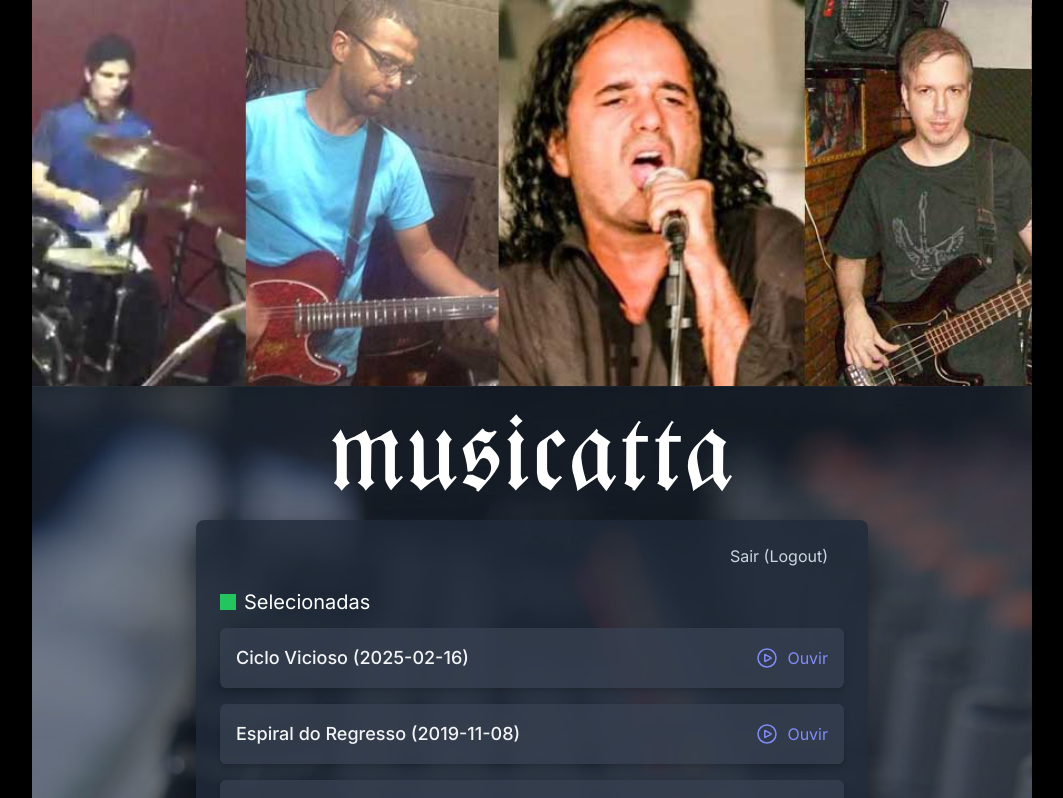
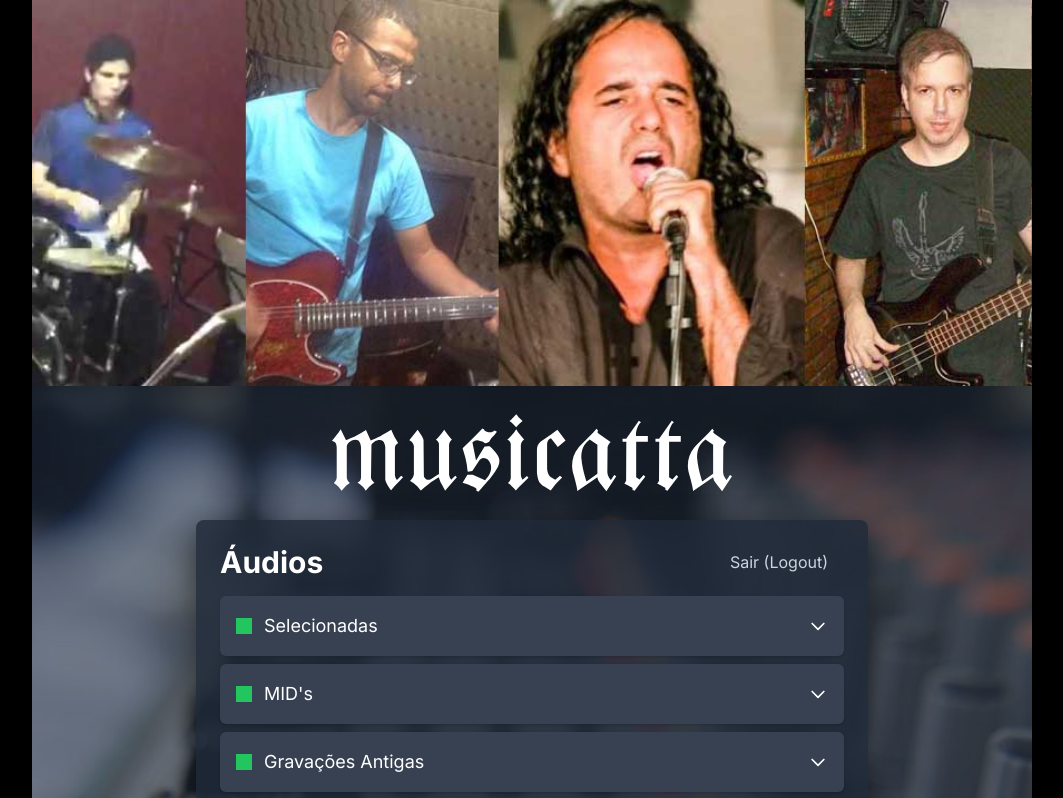
Before and after one commit to claudiobitar/musicatta_app, a Next.js app: page / in a window 1280 px wide. Shown: the top 798 px of the page, without its empty margins (108-1171 px from the left). Built offline with nearby package versions, Linux system fonts and the light colour scheme; sample sign-in values are in the browser's storage.

Commit message:
Project update

```diff
--- a/src/app/page.tsx
+++ b/src/app/page.tsx
@@ -1,12 +1,11 @@
-"use client"
-import useSWR from 'swr';
+"use client";
+import useSWR from "swr";
 import { useEffect, useState } from "react";
 import { useRouter } from "next/navigation";
 import Modal from "./components/Modal";
 import Header from "./components/Header";
 import Logo from "./components/Logo";
 
-// Definindo a interface para os arquivos MP3
 interface Mp3 {
   name: string;
   url: string;
@@ -14,18 +13,23 @@ interface Mp3 {
   category: string;
 }
 
-// Função fetcher para buscar os dados
-const fetcher = (url: string) => fetch(url, { headers: { "Cache-Control": "no-cache" } }).then(res => res.json());
+const fetcher = (url: string) =>
+  fetch(url, { headers: { "Cache-Control": "no-cache" } }).then((res) =>
+    res.json()
+  );
 
 export default function Mp3ListPage() {
   const router = useRouter();
   const [isAuthenticated, setIsAuthenticated] = useState(false);
   const [isModalOpen, setIsModalOpen] = useState(false);
   const [selectedMp3, setSelectedMp3] = useState<Mp3 | null>(null);
+  const [openCategory, setOpenCategory] = useState<string | null>(null);
 
-  // Usando SWR para fazer a busca automática dos dados
-  const { data: mp3s, error, mutate } = useSWR<Mp3[]>('/api/getMp3s', fetcher, { refreshInterval: 10000 });
-
+  const {
+    data: mp3s,
+    error,
+    mutate,
+  } = useSWR<Mp3[]>("/api/getMp3s", fetcher, { refreshInterval: 10000 });
 
   useEffect(() => {
     const isLoggedIn = localStorage.getItem("isAuthenticated");
@@ -55,22 +59,60 @@ export default function Mp3ListPage() {
     setSelectedMp3(null);
   };
 
-  // Função para renderizar uma lista de músicas por categoria
+  const toggleCategory = (category: string) => {
+    setOpenCategory((prev) => (prev === category ? null : category));
+  };
+
   const renderCategory = (category: string, title: string) => {
     const filteredMp3s = mp3s?.filter((mp3) => mp3.category === category);
     if (!filteredMp3s || filteredMp3s.length === 0) return null;
 
+    const isOpen = openCategory === category;
+
     return (
-      <>
-        <div className="flex items-center mt-6 mb-4">
-          <div className="w-4 h-4 bg-green-500 mr-2"></div>
-          <h2 className="text-[20px] text-white leading-none">{title}</h2>
+      <div className="w-full">
+        <button
+          className="w-full flex items-center justify-between bg-gray-700 p-4 rounded-md mb-2 shadow hover:bg-gray-700 transition duration-300"
+          onClick={() => toggleCategory(category)}
+        >
+          <div className="flex items-center">
+            <div className="w-4 h-4 bg-green-500 mr-3 pb-3 squared-full"></div>
+
+            <h2 className="text-lg text-white">{title}</h2>
           </div>
-        <ul className="space-y-4">
+          <svg
+            className={`w-5 h-5 text-white transition-transform duration-300 ${
+              isOpen ? "rotate-180" : ""
+            }`}
+            fill="none"
+            stroke="currentColor"
+            strokeWidth={2}
+            viewBox="0 0 24 24"
+          >
+            <path
+              strokeLinecap="round"
+              strokeLinejoin="round"
+              d="M19 9l-7 7-7-7"
+            />
+          </svg>
+        </button>
+
+        <div
+          className={`transition-all duration-500 overflow-hidden ${
+            isOpen ? "max-h-[1000px]" : "max-h-0"
+          }`}
+        >
+          <ul className="space-y-4 px-2 pt-2 pb-4">
             {filteredMp3s.map((mp3, index) => (
               <li
                 key={index}
-              className="bg-gray-700 bg-opacity-75 p-4 rounded-md shadow-md hover:bg-gray-600 transition duration-300"
+                className={`bg-gray-700 bg-opacity-75 p-4  rounded-md shadow-md transition-all duration-500 ease-in-out
+                  ${
+                    isOpen
+                      ? "opacity-100 translate-y-0"
+                      : "opacity-0 -translate-y-2 pointer-events-none"
+                  }
+                `}
               >
                 <div
                   className="flex items-center justify-between cursor-pointer"
@@ -112,7 +154,8 @@ export default function Mp3ListPage() {
               </li>
             ))}
           </ul>
-      </>
+        </div>
+      </div>
     );
   };
 
@@ -138,7 +181,7 @@ export default function Mp3ListPage() {
             }}
           >
             <div className="flex justify-between items-center mb-4">
-              <h1 className="text-3xl font-bold text-white bg-fixed"></h1>
+              <h1 className="text-3xl font-bold text-white bg-fixed">Áudios</h1>
               <button
                 onClick={handleLogout}
                 className="text-slate-300 px-4 hover:underline hover:text-slate-100 cursor-pointer select-none"
@@ -147,12 +190,10 @@ export default function Mp3ListPage() {
               </button>
             </div>
 
-            {/* Renderizando as categorias */}
+            {/* Categorias */}
             {renderCategory("main", "Selecionadas")}
             {renderCategory("mids", "MID's")}
             {renderCategory("early", "Gravações Antigas")}
-
-
           </div>
         </div>
         {selectedMp3 && (
--- /dev/null
+++ b/src/app/page_backUp2.tsx
@@ -0,0 +1,169 @@
+"use client"
+import useSWR from 'swr';
+import { useEffect, useState } from "react";
+import { useRouter } from "next/navigation";
+import Modal from "./components/Modal";
+import Header from "./components/Header";
+import Logo from "./components/Logo";
+
+// Definindo a interface para os arquivos MP3
+interface Mp3 {
+  name: string;
+  url: string;
+  new: boolean;
+  category: string;
+}
+
+// Função fetcher para buscar os dados
+const fetcher = (url: string) => fetch(url, { headers: { "Cache-Control": "no-cache" } }).then(res => res.json());
+
+export default function Mp3ListPage() {
+  const router = useRouter();
+  const [isAuthenticated, setIsAuthenticated] = useState(false);
+  const [isModalOpen, setIsModalOpen] = useState(false);
+  const [selectedMp3, setSelectedMp3] = useState<Mp3 | null>(null);
+
+  // Usando SWR para fazer a busca automática dos dados
+  const { data: mp3s, error, mutate } = useSWR<Mp3[]>('/api/getMp3s', fetcher, { refreshInterval: 10000 });
+
+
+  useEffect(() => {
+    const isLoggedIn = localStorage.getItem("isAuthenticated");
+    if (!isLoggedIn) {
+      router.push("/login");
+    } else {
+      setIsAuthenticated(true);
+    }
+  }, [router]);
+
+  useEffect(() => {
+    window.scrollTo(0, 0);
+  }, []);
+
+  const handleLogout = () => {
+    localStorage.removeItem("isAuthenticated");
+    router.push("/login");
+  };
+
+  const openModal = (mp3: Mp3) => {
+    setSelectedMp3(mp3);
+    setIsModalOpen(true);
+  };
+
+  const closeModal = () => {
+    setIsModalOpen(false);
+    setSelectedMp3(null);
+  };
+
+  // Função para renderizar uma lista de músicas por categoria
+  const renderCategory = (category: string, title: string) => {
+    const filteredMp3s = mp3s?.filter((mp3) => mp3.category === category);
+    if (!filteredMp3s || filteredMp3s.length === 0) return null;
+
+    return (
+      <>
+        <div className="flex items-center mt-6 mb-4">
+          <div className="w-4 h-4 bg-green-500 mr-2"></div>
+          <h2 className="text-[20px] text-white leading-none">{title}</h2>
+        </div>
+        <ul className="space-y-4">
+          {filteredMp3s.map((mp3, index) => (
+            <li
+              key={index}
+              className="bg-gray-700 bg-opacity-75 p-4 rounded-md shadow-md hover:bg-gray-600 transition duration-300"
+            >
+              <div
+                className="flex items-center justify-between cursor-pointer"
+                onClick={() => openModal(mp3)}
+              >
+                <div className="flex items-center">
+                  <span className="text-lg font-medium text-gray-100">
+                    {mp3.name}
+                  </span>
+                  {mp3.new && (
+                    <span className="ml-2.5 bg-green-500 text-white text-xs font-bold px-2 py-1 rounded-full">
+                      Novo
+                    </span>
+                  )}
+                </div>
+                <div className="flex items-center text-indigo-400 hover:text-indigo-200 transition duration-300 pl-5">
+                  <svg
+                    xmlns="http://www.w3.org/2000/svg"
+                    fill="none"
+                    viewBox="0 0 24 24"
+                    strokeWidth={1.5}
+                    stroke="currentColor"
+                    className="w-6 h-6"
+                  >
+                    <path
+                      strokeLinecap="round"
+                      strokeLinejoin="round"
+                      d="M21 12a9 9 0 1 1-18 0 9 9 0 0 1 18 0Z"
+                    />
+                    <path
+                      strokeLinecap="round"
+                      strokeLinejoin="round"
+                      d="M15.91 11.672a.375.375 0 0 1 0 .656l-5.603 3.113a.375.375 0 0 1-.557-.328V8.887c0-.286.307-.466.557-.327l5.603 3.112Z"
+                    />
+                  </svg>
+                  <span className="ml-2">Ouvir</span>
+                </div>
+              </div>
+            </li>
+          ))}
+        </ul>
+      </>
+    );
+  };
+
+  return (
+    <>
+      <Header />
+      <div
+        className="min-h-screen bg-slate-800"
+        style={{
+          backgroundImage: "url('/images/mesa_de_som_transp2.png')",
+          backgroundSize: "cover",
+          backgroundPosition: "center",
+          backgroundRepeat: "no-repeat",
+          backgroundAttachment: "fixed",
+        }}
+      >
+        <Logo />
+        <div className="container mx-auto flex flex-col items-center text-white">
+          <div
+            className="w-full max-w-2xl bg-gray-800 bg-opacity-80 shadow-2xl rounded-lg p-6"
+            style={{
+              boxShadow: "0 10px 30px rgba(0, 0, 0, 0.5)",
+            }}
+          >
+            <div className="flex justify-between items-center mb-4">
+              <h1 className="text-3xl font-bold text-white bg-fixed"></h1>
+              <button
+                onClick={handleLogout}
+                className="text-slate-300 px-4 hover:underline hover:text-slate-100 cursor-pointer select-none"
+              >
+                Sair (Logout)
+              </button>
+            </div>
+
+            {/* Renderizando as categorias */}
+            {renderCategory("main", "Selecionadas")}
+            {renderCategory("mids", "MID's")}
+            {renderCategory("early", "Gravações Antigas")}
+
+
+          </div>
+        </div>
+        {selectedMp3 && (
+          <Modal
+            isOpen={isModalOpen}
+            onClose={closeModal}
+            mp3Url={selectedMp3.url}
+            mp3Name={selectedMp3.name}
+          />
+        )}
+      </div>
+    </>
+  );
+}
```
Lines whose indentation alone changed are shown as unchanged.
